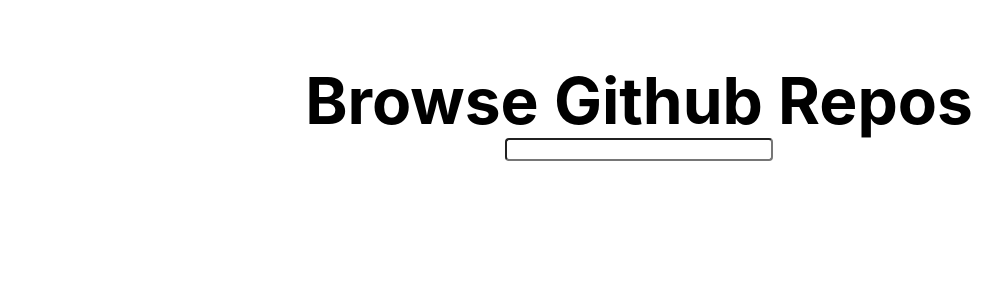
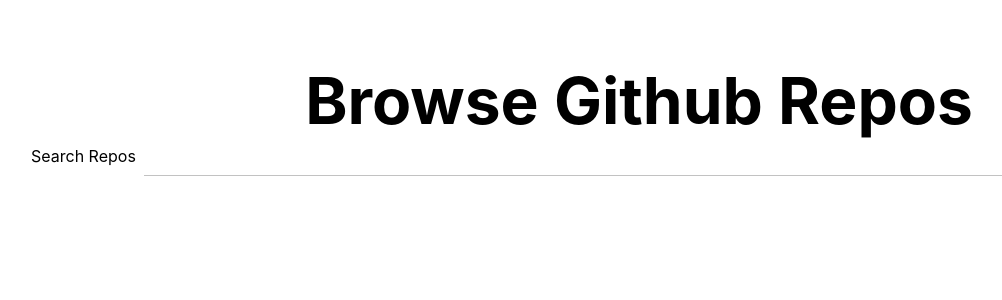
Before and after one commit to tokileecy/browse-github-repos, a Next.js app: page / in a window 1280 px wide. Shown: the top 300 px of the page, without its empty margins (1-1003 px from the left). Built offline with nearby package versions, Linux system fonts and the light colour scheme.

Commit message:
feat: add SearchInput stories and adjust styles

```diff
--- a/components/SearchInput/SearchInput.styles.ts
+++ b/components/SearchInput/SearchInput.styles.ts
@@ -2,10 +2,21 @@
 import colors from '@/styles/colors'
 
 export const root = css({
-  height: '1.4375em',
-  border: `solid 1px ${colors.borderColor}`,
-  borderRadius: '4px',
+  display: 'inline-flex',
+  width: '100%',
+  alignItems: 'center',
+})
+
+export const labelText = css({
+  marginRight: '8px',
+})
+
+export const input = css({
+  flexGrow: 1,
+  height: '2.375rem',
+  border: 0,
   paddingLeft: '8px',
   paddingRight: '8px',
   outline: 'none',
+  borderBottom: `solid 1px ${colors.searchInputBorderColor}`,
 })
--- a/components/SearchInput/SearchInput.tsx
+++ b/components/SearchInput/SearchInput.tsx
@@ -1,13 +1,28 @@
 import * as styles from './SearchInput.styles'
-import { ChangeEventHandler } from 'react'
+import { ChangeEventHandler, ReactNode } from 'react'
 
 export interface SearchInputProps {
+  /**
+   * The label content.
+   */
+  label?: ReactNode
+  /**
+   * The value of input element.
+   */
   value?: string
+  /**
+   * Callback fired when the value is changed.
+   */
   onChange?: ChangeEventHandler<HTMLInputElement>
 }
 
 export default function SearchInput(props: SearchInputProps) {
-  const { value, onChange } = props
+  const { label = '', value = '', onChange } = props
 
-  return <input className={styles.root} value={value} onChange={onChange} />
+  return (
+    <label className={styles.root}>
+      <span className={styles.labelText}>{label}</span>
+      <input className={styles.input} value={value} onChange={onChange} />
+    </label>
+  )
 }
--- a/containers/HomePage/HomePage.tsx
+++ b/containers/HomePage/HomePage.tsx
@@ -40,7 +40,11 @@
 
       <main className={styles.main}>
         <h1 className={styles.title}>Browse Github Repos</h1>
-        <SearchInput value={search} onChange={handleSearchInputChange} />
+        <SearchInput
+          label={'Search Repos'}
+          value={search}
+          onChange={handleSearchInputChange}
+        />
         <RepoList>
           {result.map((repo) => {
             const license = getLicense(repo.license)
--- a/styles/colors.ts
+++ b/styles/colors.ts
@@ -1,4 +1,5 @@
 export default {
+  searchInputBorderColor: 'rgb(194, 194, 194)',
   topicBgColor: 'rgb(221, 244, 255)',
   topicHoverBgColor: 'rgb(9, 105, 218)',
   topicTextColor: 'rgb(9, 105, 218)',
```
Also changed, not shown: 1 other file (tests, documents, lock files or other folders).
